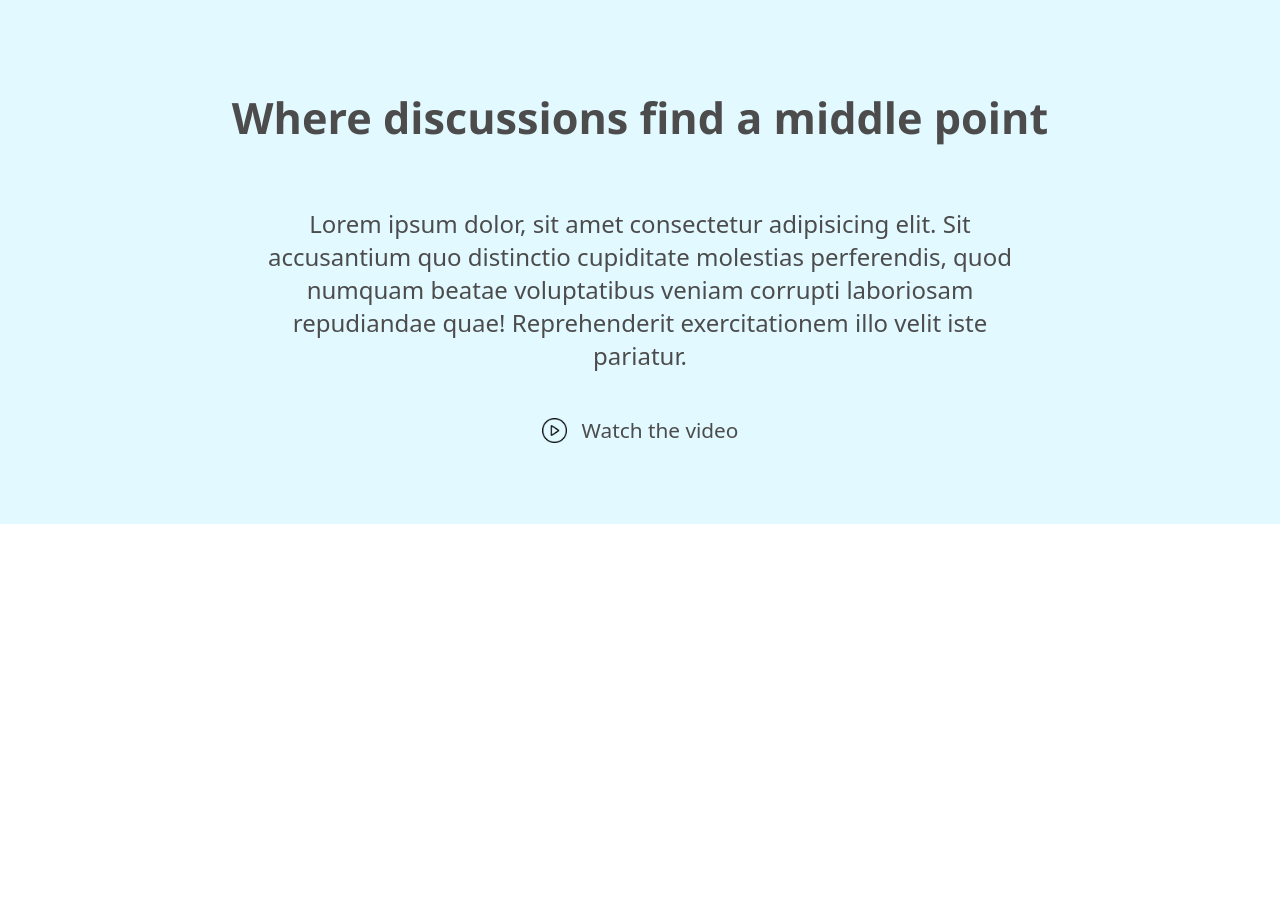
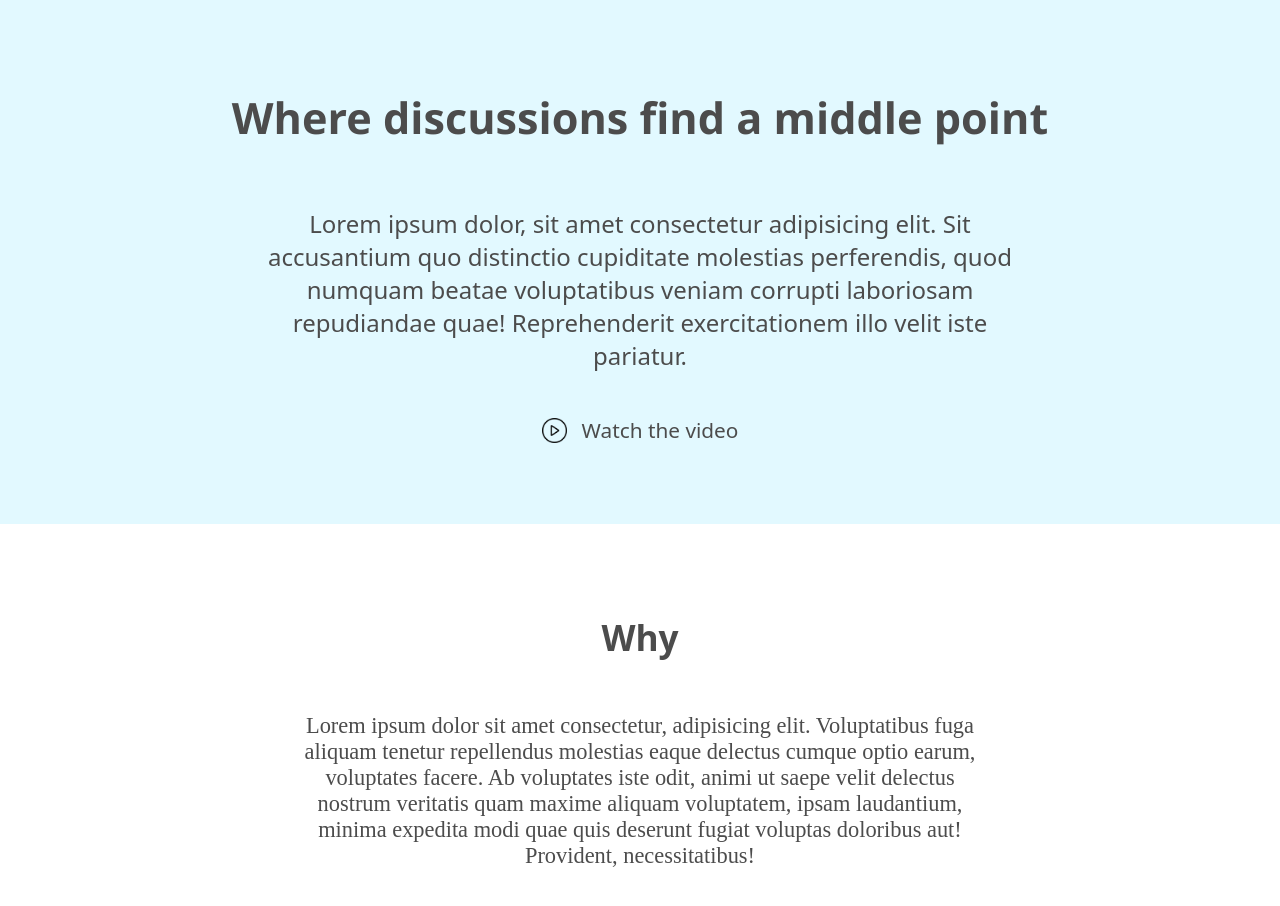
Before and after one commit to franciscocasillas/versus, a plain HTML site: page index.html in a window 1280 px wide. Shown: the part 68-974 px from the top of the page. Before the commit the page ends 800 px from the top, so only its background shows below. Drawn offline with Linux system fonts and the light colour scheme.

Commit message:
Create description section

```diff
--- a/css/style.css
+++ b/css/style.css
@@ -86,3 +86,29 @@ nav {
 .play-button {
 	width: 25px;
 }
+
+/******************************************
+/* WHY SECTION
+/*******************************************/
+
+.why {
+	display: flex;
+	flex-direction: column;
+	justify-content: center;
+	align-items: center;
+	padding: 60px 0;
+}
+
+.why h2 {
+	font-size: 2.2rem;
+	font-family: system-ui, -apple-system, BlinkMacSystemFont, "Segoe UI", Roboto,
+		Oxygen, Ubuntu, Cantarell, "Open Sans", "Helvetica Neue", sans-serif;
+	color: rgb(76, 76, 76);
+}
+
+.why p {
+	font-size: 1.4rem;
+	width: 55%;
+	text-align: center;
+	color: rgb(76, 76, 76);
+}
--- a/index.html
+++ b/index.html
@@ -35,5 +35,16 @@
 				</a>
 			</main>
 		</section>
+		<section class="why">
+			<h2>Why</h2>
+			<p>
+				Lorem ipsum dolor sit amet consectetur, adipisicing elit. Voluptatibus
+				fuga aliquam tenetur repellendus molestias eaque delectus cumque optio
+				earum, voluptates facere. Ab voluptates iste odit, animi ut saepe velit
+				delectus nostrum veritatis quam maxime aliquam voluptatem, ipsam
+				laudantium, minima expedita modi quae quis deserunt fugiat voluptas
+				doloribus aut! Provident, necessitatibus!
+			</p>
+		</section>
 	</body>
 </html>
```
